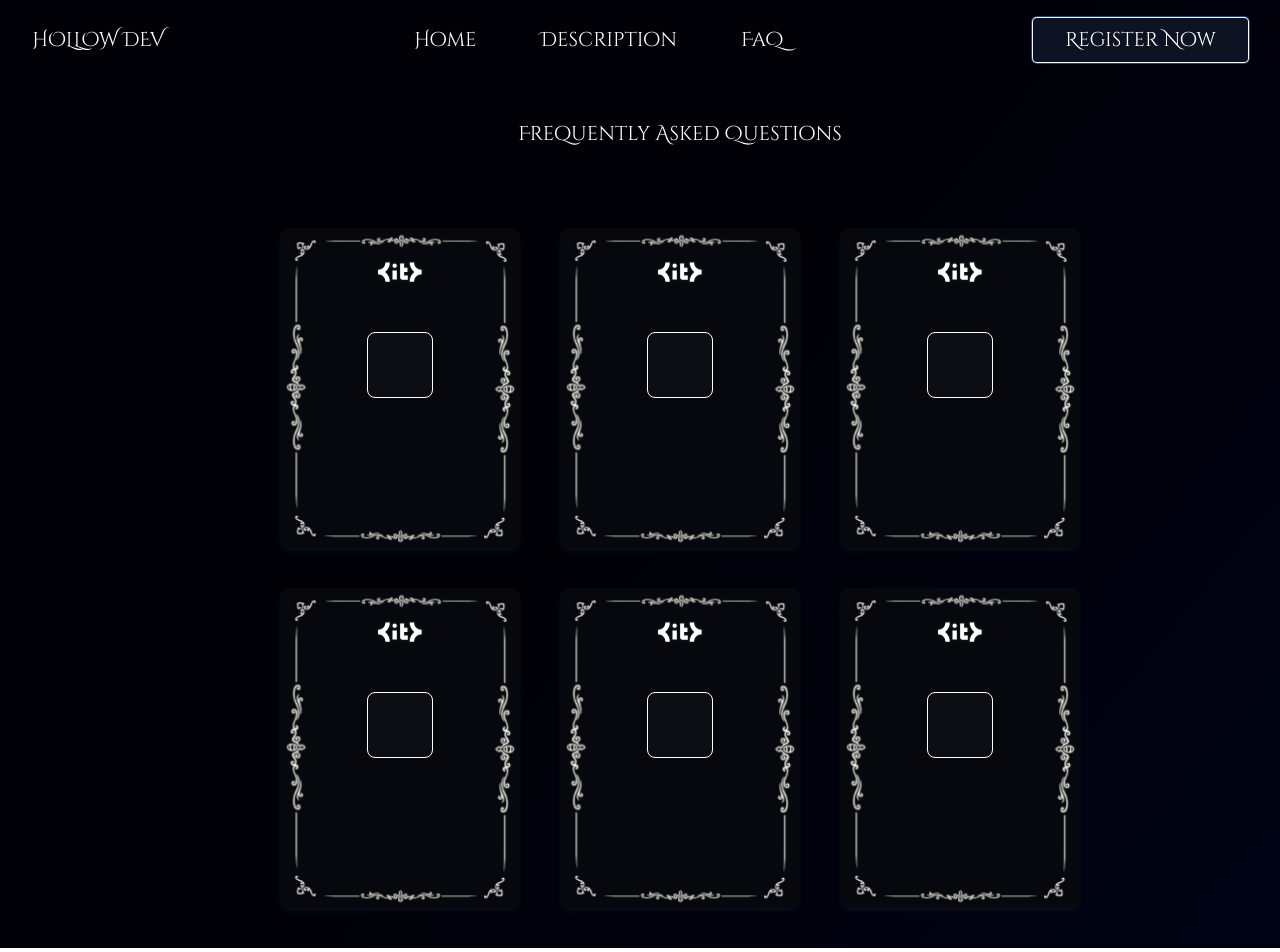
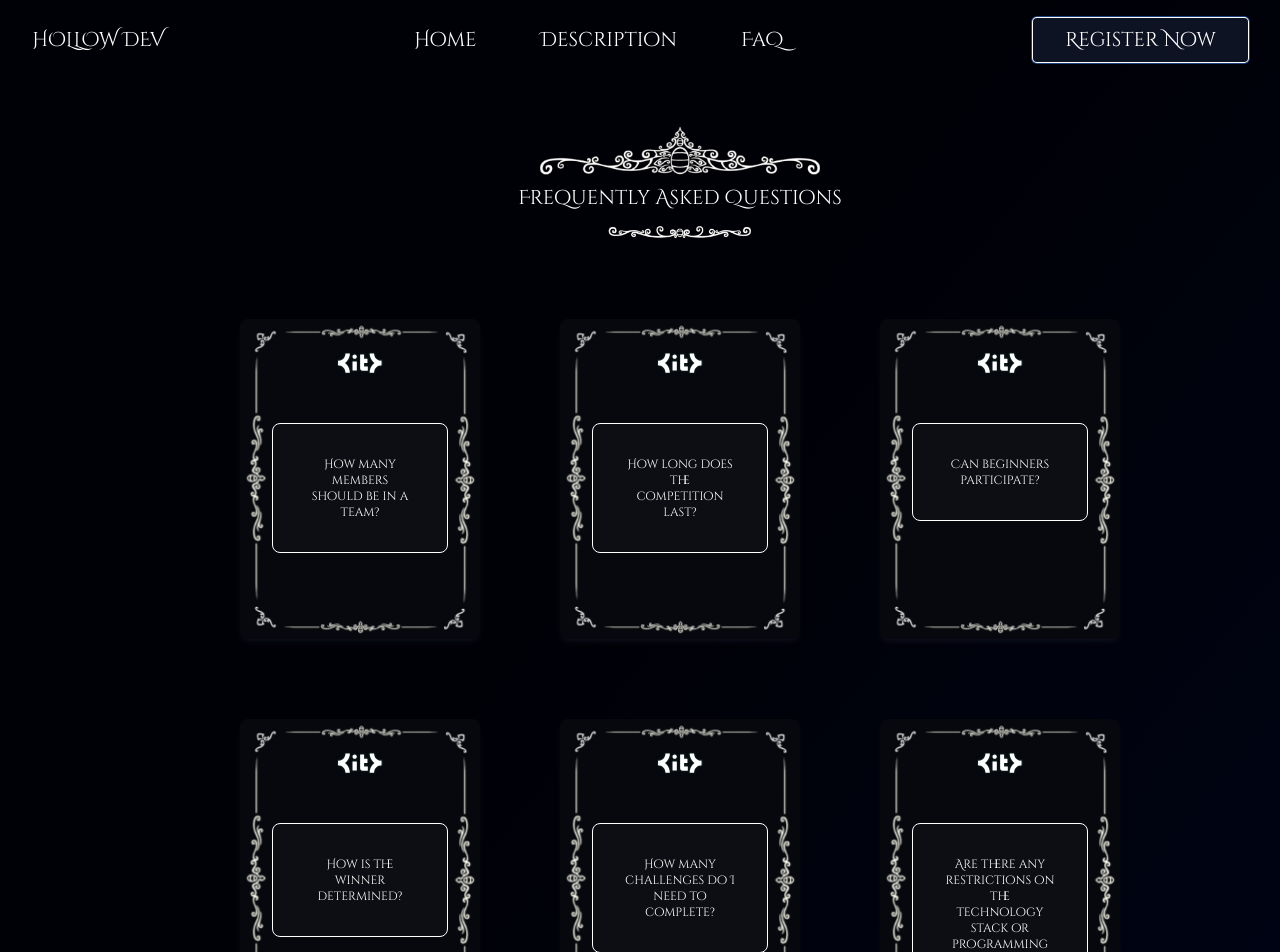
Before and after one commit to MicroClub-USTHB/Hollow-dev-website, a React (Vite) app: page / in a window 1280 px wide. Shown: the top 952 px of the page. Built offline with nearby package versions, Linux system fonts and the light colour scheme.

Commit message:
added faq title and fixed grid

```diff
--- a/src/components/FAQ/index.tsx
+++ b/src/components/FAQ/index.tsx
@@ -1,41 +1,47 @@
 import FaqItem from "../../components/FAQ/FaqItem.tsx";
+import Up from '../../assets/faq-up.png';
+import Down from '../../assets/faq-down.png';
 
 function Faq() {
     const cardsText = [
         {
-          frontCard: "How many members should be in a team?",
-          backCard: "Each team must consist of exactly 4 members. Individual participations are not allowed"
+          frontText: "How many members should be in a team?",
+          backText: "Each team must consist of exactly 4 members. Individual participations are not allowed."
         },
        {
-            frontCard: "How long does the competition last?",
-            backCard: "The competition lasts for 5 days, starting from [start date/time] to [end date/time]."
+            frontText: "How long does the competition last?",
+            backText: "The competition lasts for 5 days, starting from [start date/time] to [end date/time]."
         },
        {
-            frontCard: "Can beginners participate?",
-            backCard: "Yes, the competition is open to participants of all levels. The 9 challenges range from easy to more advanced topics"
+            frontText: "Can beginners participate?",
+            backText: "Yes, the competition is open to participants of all levels. The 9 challenges range from easy to more advanced topics."
         },
        {
-            frontCard: "How is the winner determined?",
-            backCard: "Winners are selected by a panel of jury"
+            frontText: "How is the winner determined?",
+            backText: "Winners are selected by a panel of jury."
         },
        {
-            frontCard: "How many challenges do I need to complete?",
-            backCard: "While completing more challenges can enhance your chances of winning, you are required to complete at least one challenge."
+            frontText: "How many challenges do I need to complete?",
+            backText: "While completing more challenges can enhance your chances of winning, you are required to complete at least one challenge."
         },
        {
-            frontCard: "Are there any restrictions on the technology stack or programming languages?",
-            backCard: "No, you are free to use any technology stack or programming language to complete the challenges."
+            frontText: "Are there any restrictions on the technology stack or programming languages?",
+            backText: "No, you are free to use any technology stack or programming language to complete the challenges."
         }
       ]
 
 
     return (
         <div className="relative h-full w-full m-10 space-y-20">
-            <h1 className="text-xl text-center">Frequently Asked Questions</h1>
+            <div className="flex items-center flex-col gap-2">
+                <img src={Up} className=' w-80' />
+                <h1 className="text-xl text-center">Frequently Asked Questions</h1>
+                <img src={Down} className=' w-64' />
+            </div>
             <div className="flex justify-center align-center">
-                <div className="grid grid-cols-3 gap-10">
+                <div className="grid grid-cols-3 gap-20">
                 {cardsText.map((card) => (
-            <FaqItem FrontText={card.frontCard} BackText={card.backCard} />
+            <FaqItem frontText={card.frontText} backText={card.backText} />
             ))}
                 </div>
             </div>
```
Also changed, not shown: src/assets/faq-down.png (added), src/assets/faq-up.png (added).
